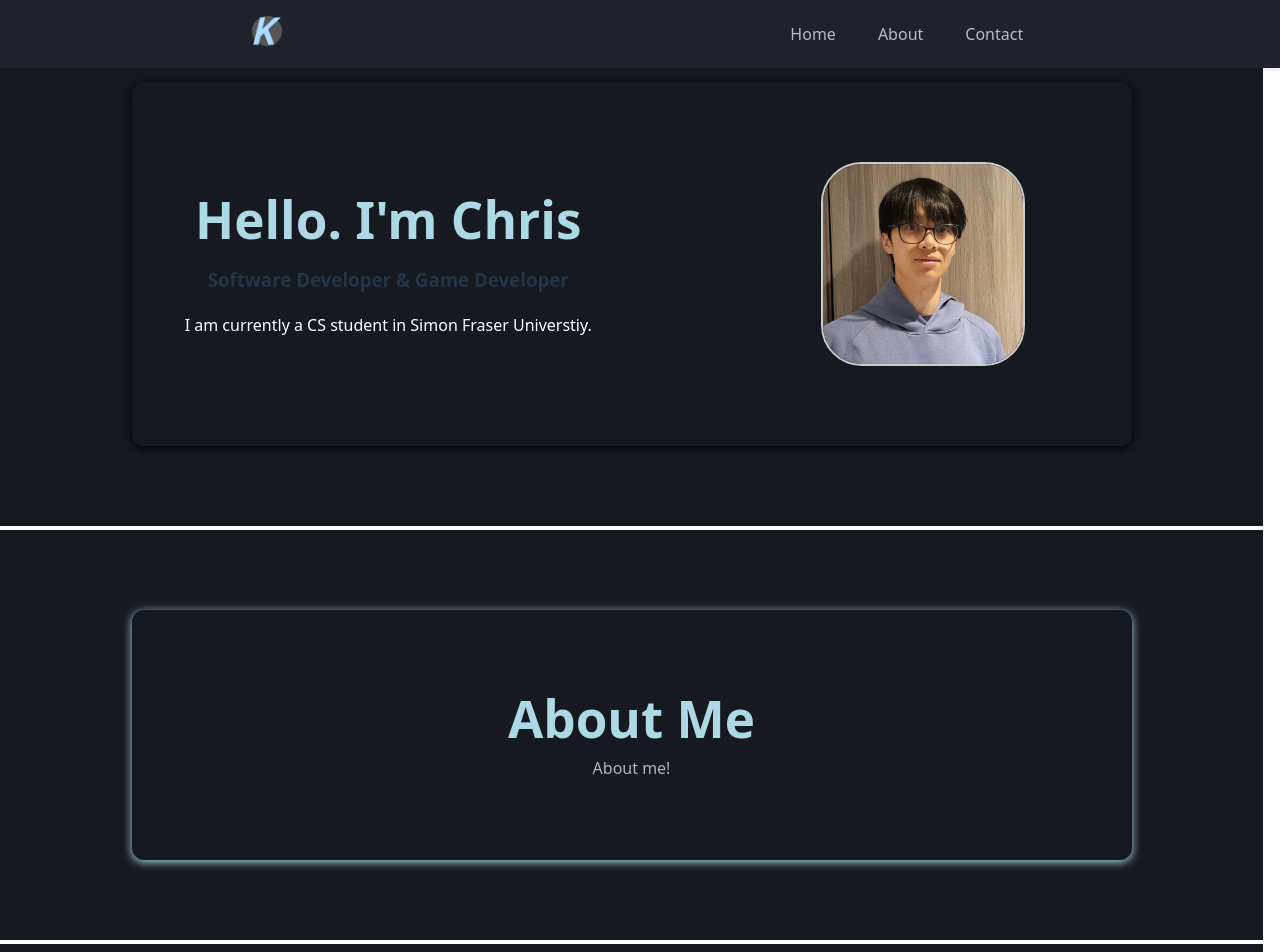
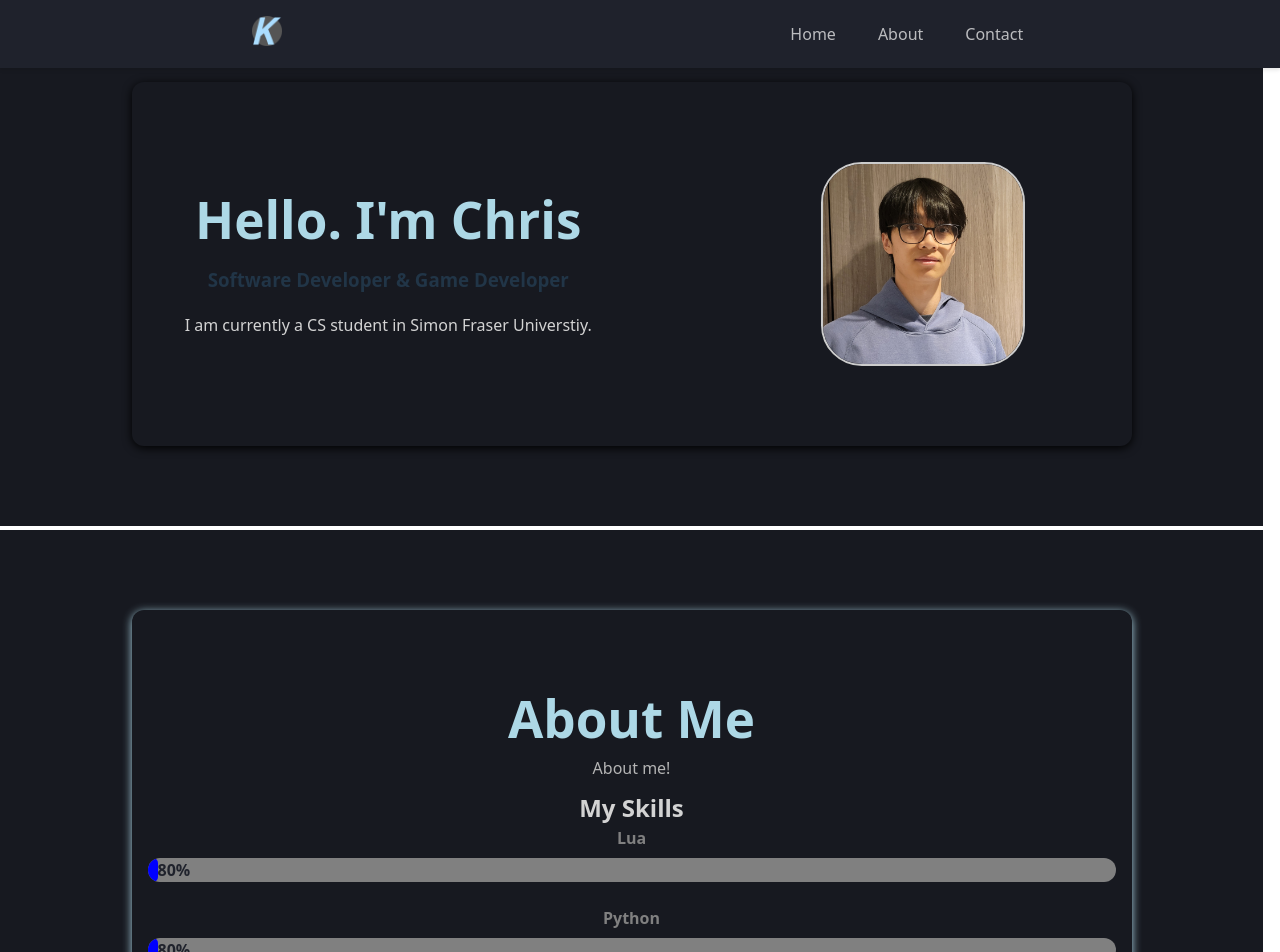
Before and after one commit to kdrsid/kdrsid.github.io, a React (Vite) app: page / in a window 1280 px wide. Shown: the top 952 px of the page. Built offline with nearby package versions, Linux system fonts and the light colour scheme.

Commit message:
Add skill section into about me with bars and hover effect

```diff
--- a/src/App.css
+++ b/src/App.css
@@ -31,7 +31,6 @@ body {
   width: 100%;
   box-sizing: border-box;
   margin: auto;
-  transition: border-color 0.3s ease, box-shadow 0.3s ease;
 }
 
 .card h1 {
--- /dev/null
+++ b/src/components/About.css
@@ -0,0 +1,47 @@
+h2 {
+  text-align: center;
+  margin-bottom: 2rem;
+  color: lightgray;
+}
+
+.skill {
+  margin-bottom: 1.5rem;
+}
+
+.skill-name {
+  display: block;
+  margin-bottom: 0.5rem;
+  font-weight: bold;
+  color: gray;
+}
+
+.skill-bar {
+  background-color: gray;
+  border-radius: 20px;
+  overflow: hidden;
+  height: 24px;
+}
+
+.skill-level {
+  height: 100%;
+  background-color: blue;
+  color: #000;
+  font-weight: bold;
+  padding-left: 10px;
+  display: flex;
+  align-items: center;
+  justify-content: flex-start;
+  border-radius: 20px;
+  transition: width 1.5s ease-in;
+  width: 0%;
+}
+
+.skill-percent {
+  margin-left: auto;
+  padding-right: 10px;
+  color: #1f222c;
+}
+
+.skills-bars:hover .skill-level {
+  width: var(--level);
+}
--- a/src/components/About.jsx
+++ b/src/components/About.jsx
@@ -1,4 +1,11 @@
 import React from 'react'
+import "./About.css";
+
+const skills = [
+  { name: 'Lua', level: 80 },
+  { name: 'Python', level: 80 },
+  { name: 'C++', level: 65 },
+];
 
 const About = () => {
   return (
@@ -6,6 +13,19 @@ const About = () => {
           <div className="card">
             <h1>About Me</h1>
             <p>About me!</p>
+            <div className="skills-bars">
+              <h2>My Skills</h2>
+              {skills.map((skill, index) => (
+                <div key={index} className="skill">
+                  <span className="skill-name">{skill.name}</span>
+                  <div className="skill-bar">
+                    <div className="skill-level" style={{ '--level': `${skill.level}%` }}>
+                      <span className="skill-percent">{skill.level}%</span>
+                    </div>
+                  </div>
+                </div>
+              ))}
+            </div>
           </div>
         </section>
   )
--- a/src/components/Home.css
+++ b/src/components/Home.css
@@ -31,5 +31,5 @@
 }
 
 .home-card p {
-    color: white;
+    color: lightgray;
 }
--- a/src/components/Navbar.css
+++ b/src/components/Navbar.css
@@ -17,6 +17,10 @@
 .logo {
   display: flex;
   justify-content: center;
+}
+
+.logo:hover {
+  transform: translate3d(2px, 2px, 2px);
 }
 
 .navbar-links {
```
Also changed, not shown: 1 other file (tests, documents, lock files or other folders).
